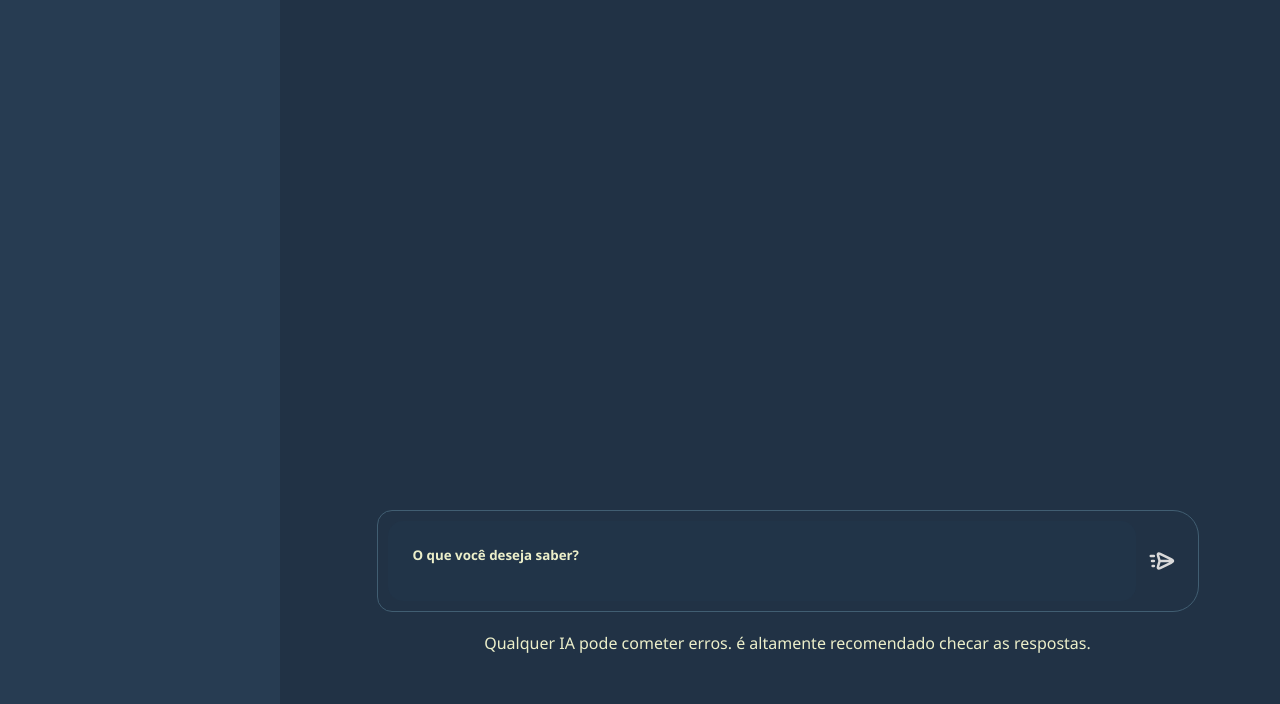
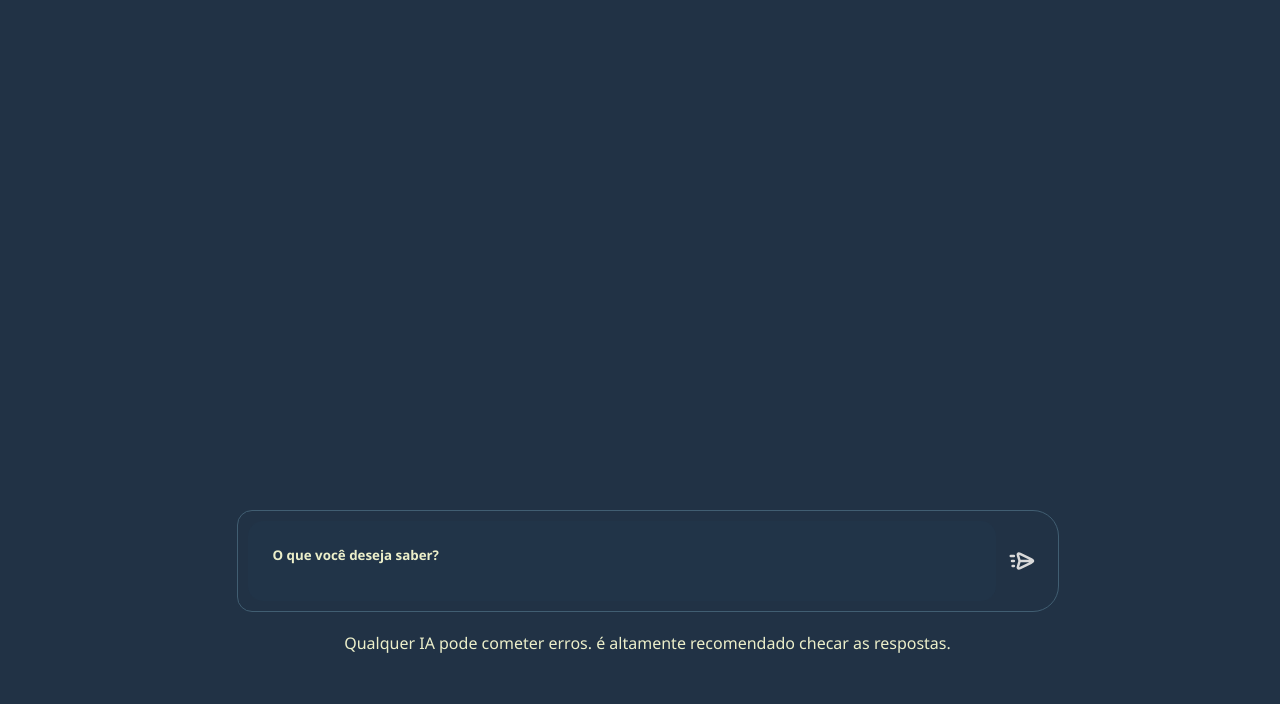
Before and after one commit to KarolSalvador/JS-Ai-Project, a plain HTML site: page index.html in a window 1280 px wide. Shown: the part 126-830 px from the top of the page. After the commit the page ends 800 px from the top, so only its background shows below. Drawn offline with Linux system fonts and the light colour scheme.

Commit message:
esconde aside

```diff
--- a/index.html
+++ b/index.html
@@ -7,7 +7,7 @@
     <link rel="stylesheet" href="style.css" />
   </head>
   <body>
-    <aside class="sidebar">
+    <!-- <aside class="sidebar">
       <nav class="nav-side">
         <div class="sidebar-head">
           <button id="menu_btn">
@@ -40,7 +40,7 @@
           </ul>
         </div>
       </nav>
-    </aside>
+    </aside> -->
 
     <div class="chat-container">
       <header>
@@ -76,7 +76,6 @@
                 <!-- NOME DA IA SELECIONADA -->
               </span>
               <p class="response-text"></p>
-              <!-- ÁREA DE RESPOSTA IA -->
             </div>
           </div>
         </section>
```
